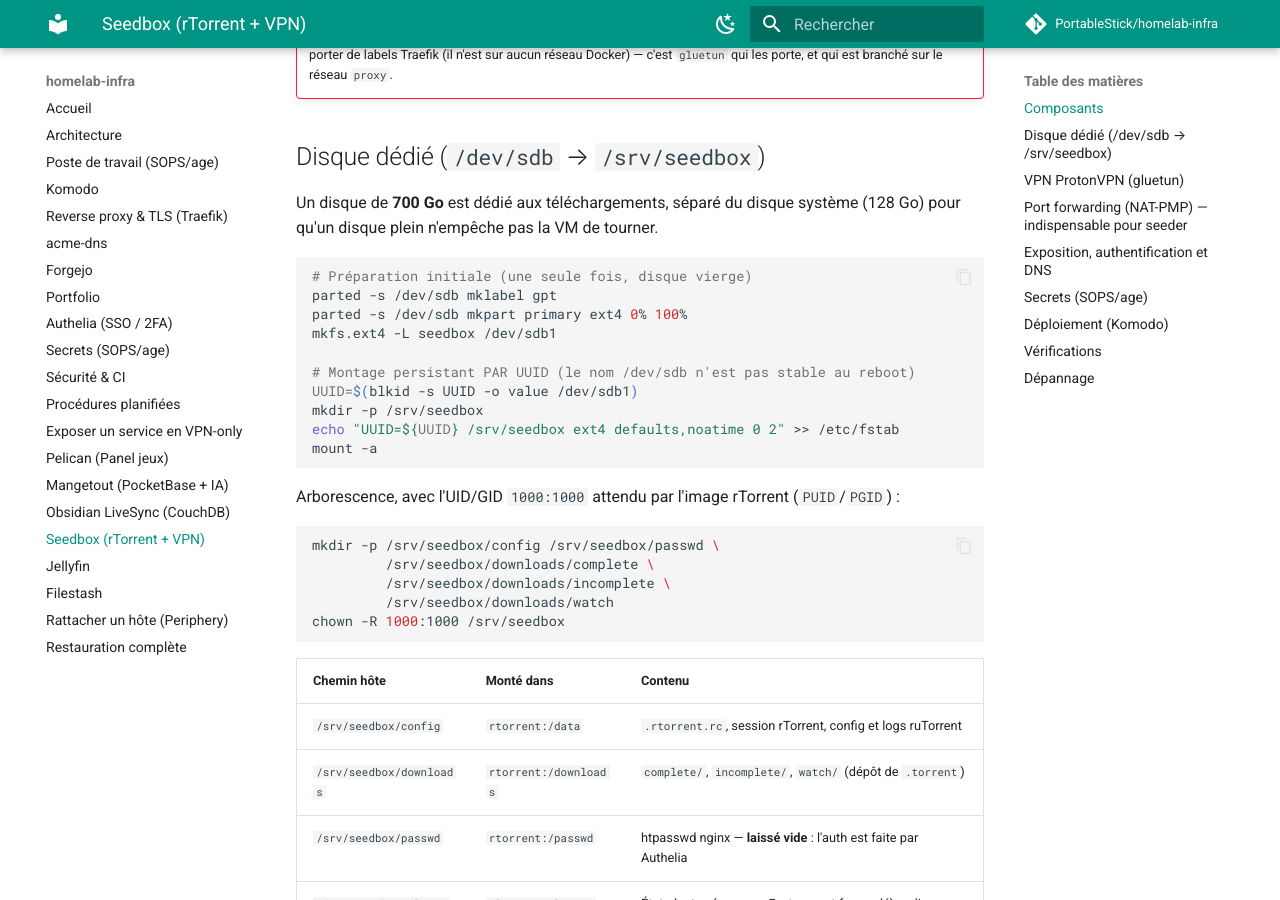
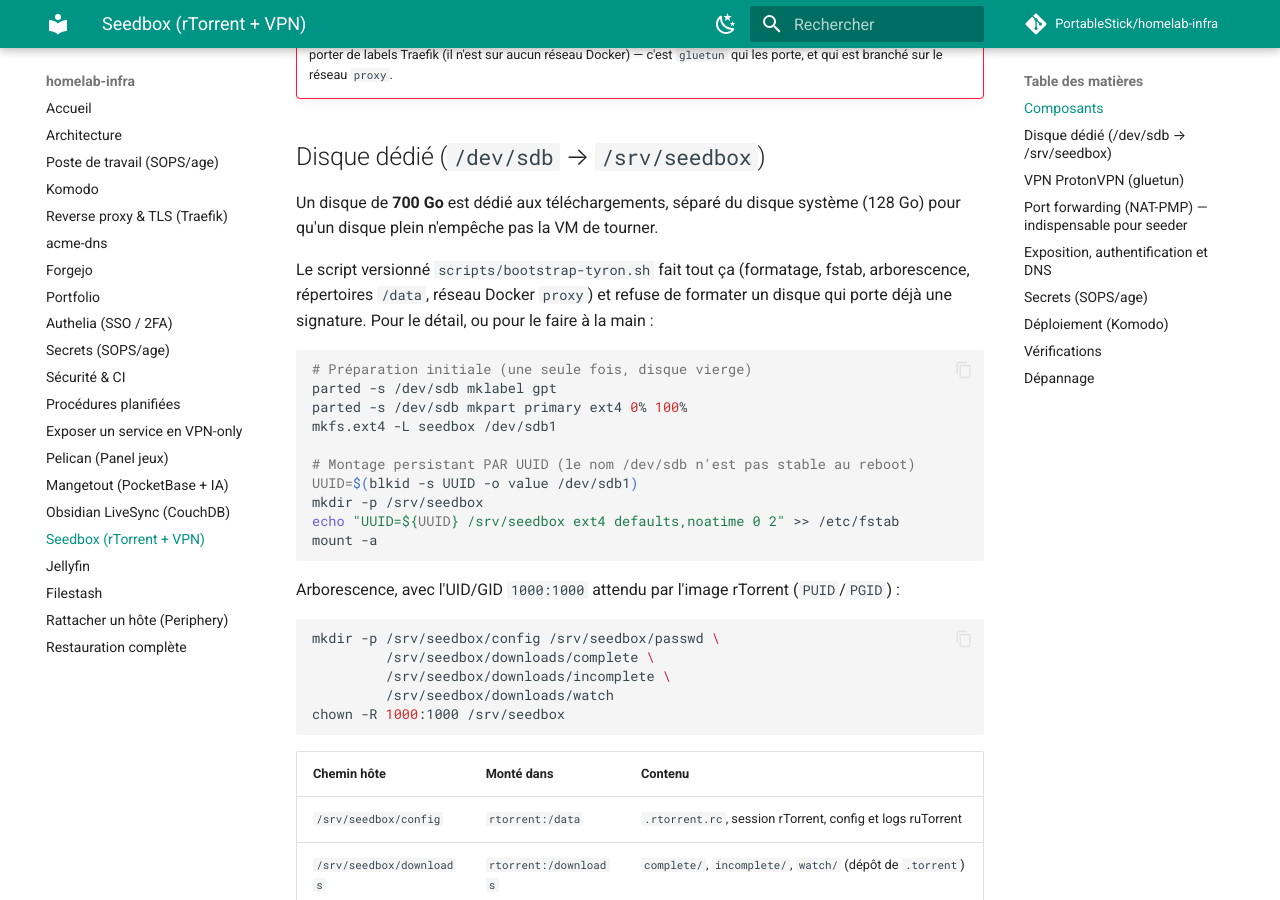
Before and after one commit to PortableStick/homelab-infra, an MkDocs documentation site: the page built from docs/seedbox.md, in a window 1280 px wide and 900 px high, scrolled down 824 px. Built offline with MkDocs 1.6.1 and Material for MkDocs 9.7.7, drawn with Linux system fonts in a browser that asks for light colours; comment, search, counter and statistics services are not loaded.

Commit message:
chore(tyron): script de preparation de l'hote (disque, /data, reseau)
Regroupe les etapes hors-GitOps de la mise en route de tyron dans un
script versionne et idempotent : formatage du disque dedie, montage par
UUID dans /etc/fstab, arborescence seedbox en 1000:1000, repertoires
/data des trois stacks, et creation du reseau Docker externe `proxy`.

Le formatage est garde par un test `blkid` sur le disque entier : si la
moindre signature est presente, le script refuse et renvoie vers
`lsblk -f`. Monter par UUID et non par /dev/sdb evite qu'un ajout de
disque cote Proxmox ne renomme le peripherique et fasse demarrer la
seedbox sur le disque systeme.

Co-Authored-By: Claude Opus 5 (1M context) <noreply@anthropic.com>

````diff
--- a/docs/seedbox.md
+++ b/docs/seedbox.md
@@ -27,6 +27,10 @@ Sources : `hosts/tyron/stacks/seedbox/`, `secrets/tyron/seedbox.env`,
 
 Un disque de **700 Go** est dédié aux téléchargements, séparé du disque système (128 Go) pour qu'un
 disque plein n'empêche pas la VM de tourner.
+
+Le script versionné `scripts/bootstrap-tyron.sh` fait tout ça (formatage, fstab, arborescence,
+répertoires `/data`, réseau Docker `proxy`) et refuse de formater un disque qui porte déjà une
+signature. Pour le détail, ou pour le faire à la main :
 
 ```bash
 # Préparation initiale (une seule fois, disque vierge)
````
Also changed, not shown: docs/index.md (+1 -1 lines), 1 other file.
